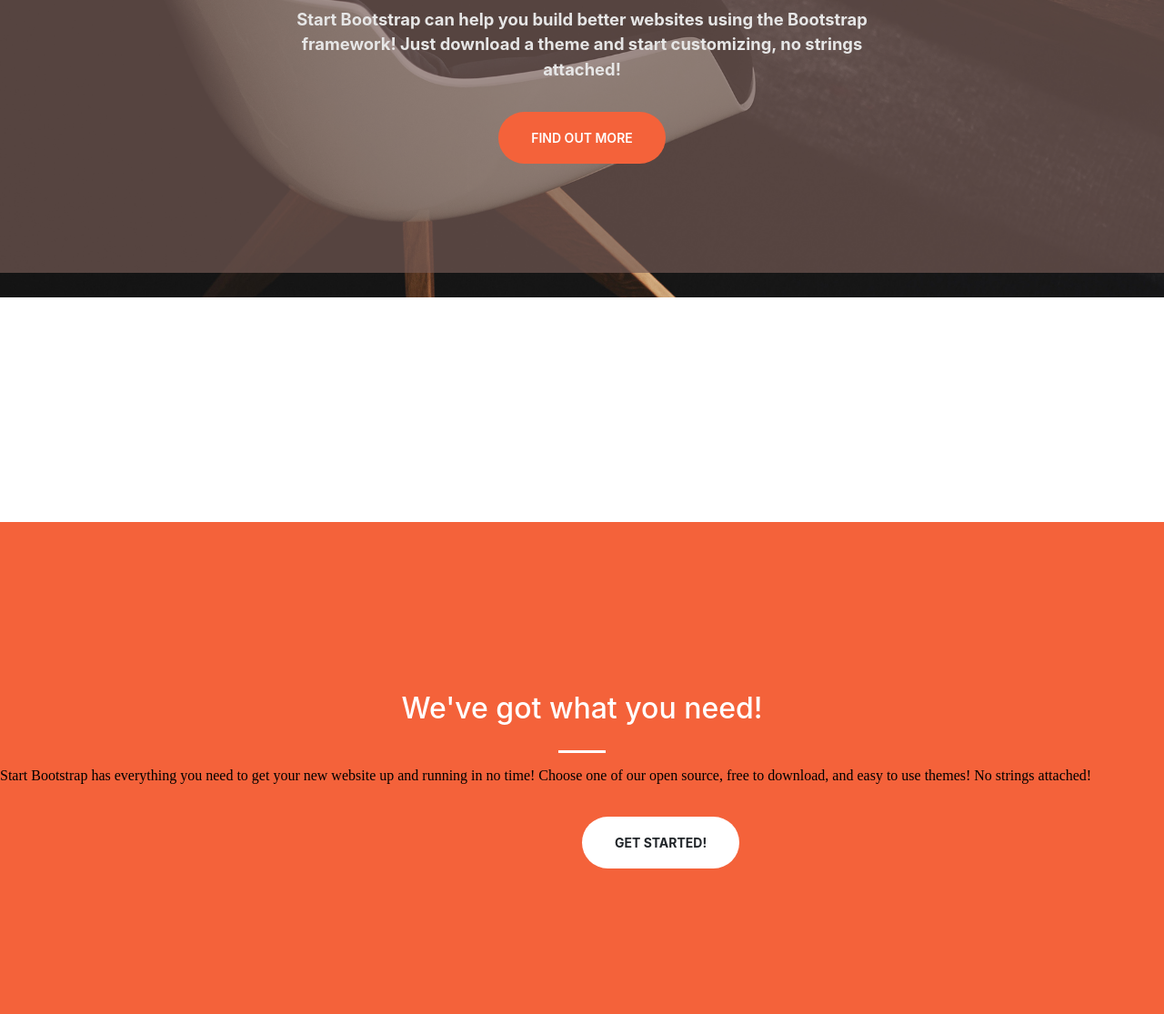
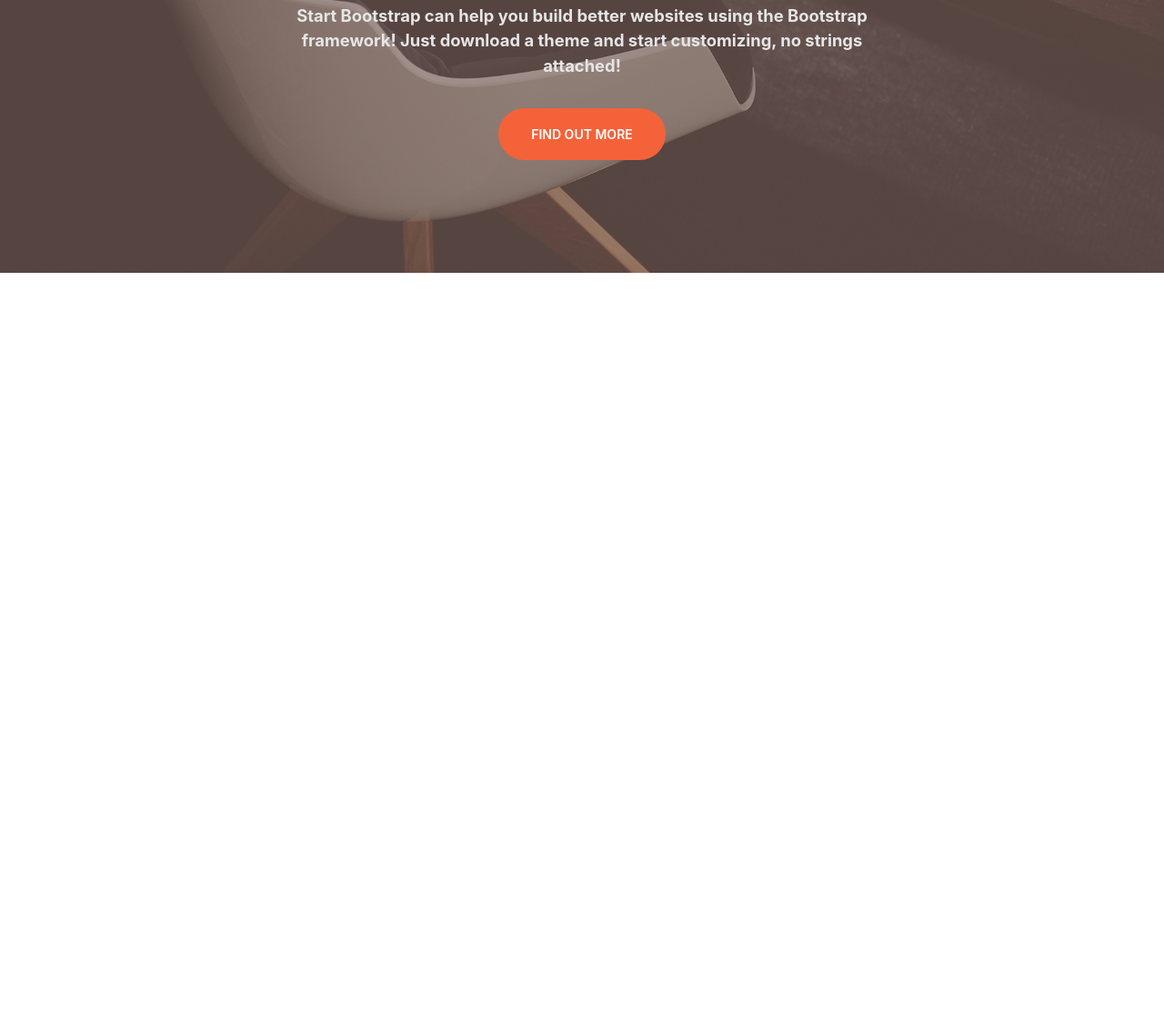
Before and after one commit to Octavian95/webpage, a plain HTML site: page index.html in a window 1280 px wide. Shown: the part 500-1615 px from the top of the page at 91% size. After the commit the page ends 800 px from the top, so only its background shows below. Drawn offline with Linux system fonts and the light colour scheme; a script that the page names is missing.

```diff
--- a/index.html
+++ b/index.html
@@ -5,8 +5,8 @@
       <link rel= " stylesheet" href="style.css" type="text/css">
       <script src="main.js"></script>
    </head>
-   <body class="img overlay ">
-      <header>
+   <body >
+      <header class="img overlay ">
          <nav class="navbar navbar-default navbar-fised-top" role='navigation'>
             <div class="row" >
                <ul class= "main-nav">
@@ -22,10 +22,10 @@
                </div>
             </div>
          </nav>
-      </header>
+
 
          <div class="hero" >
-            <h3 style="font-size:3vw;">
+            <h3 style="font-size:2.8vw;">
                YOUR FAVORITE SOURCE OF FREE BOOTSTRAP THEMES
             </h3>
             <hr class="divider my-4">
@@ -38,24 +38,6 @@
                <button class="btn">Find Out More</button>
                 </div>
              </div>
-           <section class="page-section bg-primary" id="about">
-         <div class="container">
-            <div>
-               <div>
-                  <h2 class="needs">
-                     We've got what you need!
-                  </h2>
-                  <hr class="divider light my-4">
-                  <p class="">
-                     Start Bootstrap has everything you need to get your new website up and running in no time! Choose one of our open source, free to download, and easy to use themes! No strings attached!
-                  </p>
-
-               </div>
-
-            </div>
-                           <button class="secbtn"> GET STARTED! </button>
-         </div>
-      </section>
-
+               </header>
    </body>
 </html>
--- a/style.css
+++ b/style.css
@@ -15,7 +15,9 @@
 .img {
 
 	background-image: url("pic2.jpg");
-	 transition: top 0.5s;
+	transition: top 0.5s;
+
+
 
 
 }
@@ -33,11 +35,14 @@
 }
 
 header {
+	height: 100%;
 	overflow: auto;
-	position: fixed;
+	background-repeat: no-repeat;
 	top: 0; /* Position the navbar at the top of the page */
   	width: 100%; /* Full width */
   	background-color: #fff;
+  	background-size: cover;
+  	background-position: center;
 
 }
 
@@ -86,14 +91,14 @@
 }
 
 .navbar-brand{
-  	position: fixed;
+  	position: relative;
 	float: left;
 	margin-top: 20px;
 	list-style: none;
 }
 
 .navbar-brand li {
-	margin-left: 100%px;
+	margin-left: 0px;
 	font-size: 23px;
 	display: inline-block;
 }
@@ -101,7 +106,10 @@
 .navbar-brand li a {
 	color: #1a1a1a;
 	text-decoration: none;
-	padding: 10px 20px;
+    padding-top: 10px;
+    padding-right: 10px;
+    padding-bottom: 10px;
+    padding-left: 3px;
 	font-family: 'strong', 'serif;'
 	font-size:'15px' ;
 	cursor: pointer;
@@ -194,54 +202,3 @@
 
 
 }
-.page-section {
-	position:relative;
-	background-color: #f4623a!important;
-	padding: 10rem 0;
-	margin-top: 24.6rem;
-
-
-}
-hr.light{
-	position:sticky ;
-	max-width: 3.25rem;
-    border-width: .2rem;
-    border-color: white;
-
-}
-.needs{
-	color: #fff;
-	margin:0px;
-	font-size: 2rem;
-	margin-bottom: 5%;
-	text-align: center;
-	font-family: "Merriweather Sans",-apple-system,BlinkMacSystemFont,"Segoe UI",Roboto,"Helvetica Neue",Arial,"Noto Sans",sans-serif,"Apple Color Emoji","Segoe UI Emoji","Segoe UI Symbol","Noto Color Emoji";
-	font-weight: 500;
-	line-height: 1.2;
-	margin-block-start: 0.83em;
-    margin-block-end: 0.83em;
-    margin-inline-start: 0px;
-    margin-inline-end: 0px;
-
-}
-.secbtn{
-	position:relative;
-	color: #212529;
-	text-decoration: uppercase;
-    padding-top: 1.25rem;
-    padding-right: 2.25rem;
-    padding-bottom: 1.25rem;
-    padding-left: 2.25rem;
-	font-size: 14px;
-	cursor: pointer;
-	border: 13px;
-	background-color: #fff;
-	border-radius: 40px;
-	text-transform: uppercase;
-	font-weight:730;
-	font-family: "Merriweather Sans",-apple-system,BlinkMacSystemFont,"Segoe UI",Roboto,"Helvetica Neue",Arial,"Noto Sans",sans-serif,"Apple Color Emoji","Segoe UI Emoji","Segoe UI Symbol","Noto Color Emoji";	margin-left: 50%;
-
-
-
-
-}
```
